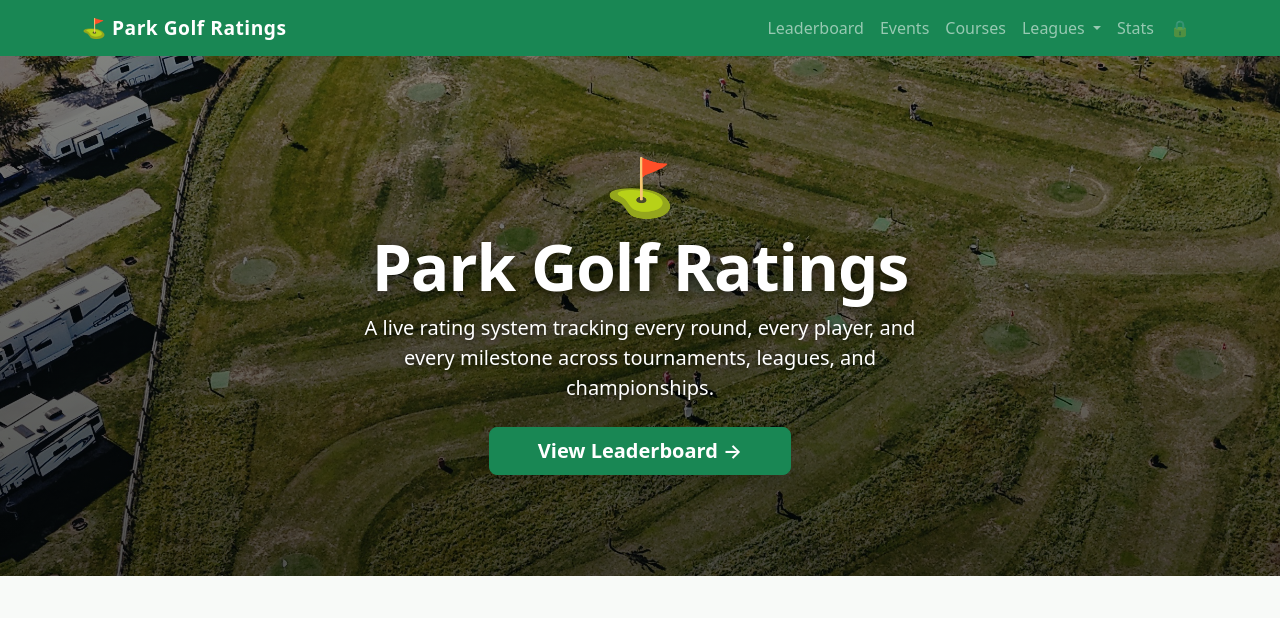
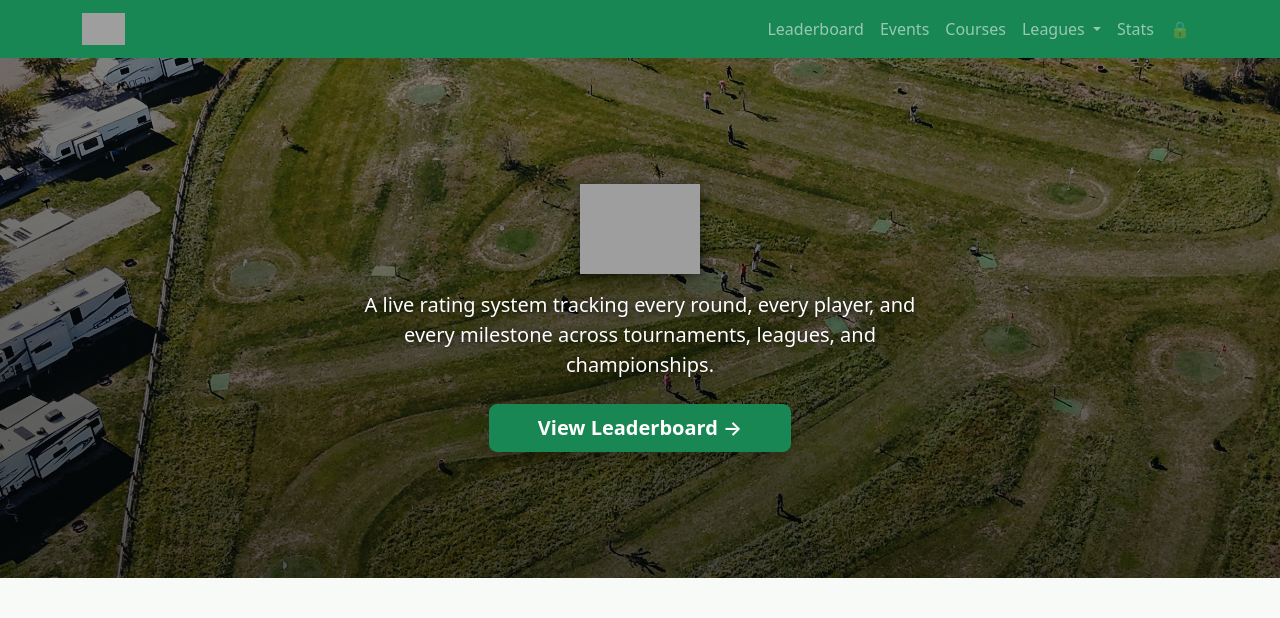
Before and after one commit to KingHobarth/parkgolf-rating, a Flask app: page / in a window 1280 px wide. Shown: the top 618 px of the page. Run offline with Flask 3, Linux system fonts and the light colour scheme; grey boxes are pictures that could not be loaded.

Commit message:
Rebrand site to Park Golf Hub; wire up logo in navbar and hero
Co-Authored-By: Claude Sonnet 4.6 <noreply@anthropic.com>

```diff
--- a/templates/add_tournament.html
+++ b/templates/add_tournament.html
@@ -1,5 +1,5 @@
 {% extends 'base.html' %}
-{% block title %}Add Tournament — Park Golf Ratings{% endblock %}
+{% block title %}Add Tournament — Park Golf Hub{% endblock %}
 
 {% block content %}
 <h2 class="mb-4">Add Tournament</h2>
--- a/templates/base.html
+++ b/templates/base.html
@@ -3,14 +3,19 @@
 <head>
   <meta charset="utf-8">
   <meta name="viewport" content="width=device-width, initial-scale=1">
-  <title>{% block title %}Park Golf Ratings{% endblock %}</title>
+  <title>{% block title %}Park Golf Hub{% endblock %}</title>
   <link href="https://cdn.jsdelivr.net/npm/bootstrap@5.3.2/dist/css/bootstrap.min.css" rel="stylesheet">
   <link rel="stylesheet" href="{{ url_for('static', filename='style.css') }}">
 </head>
 <body>
   <nav class="navbar navbar-expand-lg navbar-dark bg-success">
     <div class="container">
-      <a class="navbar-brand fw-bold" href="{{ url_for('index') }}">⛳ Park Golf Ratings</a>
+      <a class="navbar-brand" href="{{ url_for('index') }}">
+        <img src="{{ url_for('static', filename='img/parkgolfhub-logo.png') }}"
+             alt="Park Golf Hub" height="32"
+             onerror="this.style.display='none';this.nextElementSibling.style.display='inline'">
+        <span class="fw-bold" style="display:none">⛳ Park Golf Hub</span>
+      </a>
       <button class="navbar-toggler" type="button" data-bs-toggle="collapse" data-bs-target="#nav">
         <span class="navbar-toggler-icon"></span>
       </button>
--- a/templates/calculator.html
+++ b/templates/calculator.html
@@ -1,5 +1,5 @@
 {% extends 'base.html' %}
-{% block title %}Rating Calculator — Park Golf Ratings{% endblock %}
+{% block title %}Rating Calculator — Park Golf Hub{% endblock %}
 
 {% block content %}
 <h2 class="mb-4">Rating Calculator</h2>
--- a/templates/course.html
+++ b/templates/course.html
@@ -1,5 +1,5 @@
 {% extends 'base.html' %}
-{% block title %}{{ c.name }} — Park Golf Ratings{% endblock %}
+{% block title %}{{ c.name }} — Park Golf Hub{% endblock %}
 
 {% macro dist_bar(dist) %}
 {% if dist %}
--- a/templates/courses.html
+++ b/templates/courses.html
@@ -1,5 +1,5 @@
 {% extends 'base.html' %}
-{% block title %}Courses — Park Golf Ratings{% endblock %}
+{% block title %}Courses — Park Golf Hub{% endblock %}
 
 {# ── Score-distribution bar macro ───────────────────────────────────────────── #}
 {% macro dist_bar(dist) %}
@@ -29,7 +29,7 @@
 
 {% block content %}
 <h2 class="mb-1">Courses</h2>
-<p class="text-muted mb-3">Every course in the Park Golf Ratings system — click a course for full stats and hole details.</p>
+<p class="text-muted mb-3">Every course in the Park Golf Hub system — click a course for full stats and hole details.</p>
 
 {# ── Legend ─────────────────────────────────────────────────────────────────── #}
 <div class="d-flex flex-wrap gap-3 mb-4 small">
--- a/templates/delete_confirm.html
+++ b/templates/delete_confirm.html
@@ -1,5 +1,5 @@
 {% extends 'base.html' %}
-{% block title %}Delete Tournament — Park Golf Ratings{% endblock %}
+{% block title %}Delete Tournament — Park Golf Hub{% endblock %}
 
 {% block content %}
 <nav aria-label="breadcrumb">
--- a/templates/edit_course.html
+++ b/templates/edit_course.html
@@ -1,5 +1,5 @@
 {% extends 'base.html' %}
-{% block title %}Edit {{ c.name }} — Park Golf Ratings{% endblock %}
+{% block title %}Edit {{ c.name }} — Park Golf Hub{% endblock %}
 
 {% block content %}
 <nav aria-label="breadcrumb">
--- a/templates/edit_tournament.html
+++ b/templates/edit_tournament.html
@@ -1,5 +1,5 @@
 {% extends 'base.html' %}
-{% block title %}Edit {{ t.name }} — Park Golf Ratings{% endblock %}
+{% block title %}Edit {{ t.name }} — Park Golf Hub{% endblock %}
 
 {% block content %}
 <nav aria-label="breadcrumb">
--- a/templates/events.html
+++ b/templates/events.html
@@ -1,5 +1,5 @@
 {% extends 'base.html' %}
-{% block title %}Events — Park Golf Ratings{% endblock %}
+{% block title %}Events — Park Golf Hub{% endblock %}
 
 {% block content %}
 <div class="d-flex justify-content-between align-items-center mb-3">
--- a/templates/index.html
+++ b/templates/index.html
@@ -1,5 +1,5 @@
 {% extends 'base.html' %}
-{% block title %}Leaderboard — Park Golf Ratings{% endblock %}
+{% block title %}Leaderboard — Park Golf Hub{% endblock %}
 
 {% block content %}
 
--- a/templates/landing.html
+++ b/templates/landing.html
@@ -1,16 +1,18 @@
 {% extends 'base.html' %}
-{% block title %}Park Golf Ratings{% endblock %}
+{% block title %}Park Golf Hub{% endblock %}
 
 {% block hero %}
 <div class="pg-hero" style="background-image: url('{{ url_for('static', filename='img/course-hero.jpg') }}');">
   <div class="pg-hero-overlay">
     <div class="pg-hero-content text-center text-white">
       <div class="mb-3">
-        <span style="font-size:3.5rem; line-height:1;">⛳</span>
+        <img src="{{ url_for('static', filename='img/parkgolfhub-logo.png') }}"
+             alt="Park Golf Hub" style="max-height:90px; filter: drop-shadow(0 2px 8px rgba(0,0,0,0.6));"
+             onerror="this.style.display='none';this.nextElementSibling.style.display='block'">
+        <h1 class="display-3 fw-bold mb-2" style="display:none;text-shadow: 0 2px 12px rgba(0,0,0,0.7); letter-spacing:-1px;">
+          Park Golf Hub
+        </h1>
       </div>
-      <h1 class="display-3 fw-bold mb-2" style="text-shadow: 0 2px 12px rgba(0,0,0,0.7); letter-spacing:-1px;">
-        Park Golf Ratings
-      </h1>
       <p class="lead mb-4" style="text-shadow: 0 1px 6px rgba(0,0,0,0.8); max-width:580px; margin:0 auto 1.5rem;">
         A live rating system tracking every round, every player, and every milestone
         across tournaments, leagues, and championships.
--- a/templates/login.html
+++ b/templates/login.html
@@ -1,5 +1,5 @@
 {% extends 'base.html' %}
-{% block title %}Admin Login — Park Golf Ratings{% endblock %}
+{% block title %}Admin Login — Park Golf Hub{% endblock %}
 
 {% block content %}
 <div class="d-flex justify-content-center mt-5">
--- a/templates/player.html
+++ b/templates/player.html
@@ -1,5 +1,5 @@
 {% extends 'base.html' %}
-{% block title %}{{ player.name }} — Park Golf Ratings{% endblock %}
+{% block title %}{{ player.name }} — Park Golf Hub{% endblock %}
 
 {% block content %}
 <nav aria-label="breadcrumb">
--- a/templates/stats.html
+++ b/templates/stats.html
@@ -1,5 +1,5 @@
 {% extends 'base.html' %}
-{% block title %}Stats — Park Golf Ratings{% endblock %}
+{% block title %}Stats — Park Golf Hub{% endblock %}
 
 {% block content %}
 <h2 class="mb-3">Stats &amp; Records</h2>
--- a/templates/tournament.html
+++ b/templates/tournament.html
@@ -1,5 +1,5 @@
 {% extends 'base.html' %}
-{% block title %}{{ t.name }} — Park Golf Ratings{% endblock %}
+{% block title %}{{ t.name }} — Park Golf Hub{% endblock %}
 
 {# ── Score-distribution bar macro (same palette as courses/course pages) ─────── #}
 {% macro dist_bar(dist) %}
--- a/templates/tournaments.html
+++ b/templates/tournaments.html
@@ -1,5 +1,5 @@
 {% extends 'base.html' %}
-{% block title %}Tournaments — Park Golf Ratings{% endblock %}
+{% block title %}Tournaments — Park Golf Hub{% endblock %}
 
 {% block content %}
 <div class="d-flex justify-content-between align-items-center mb-3">
```
